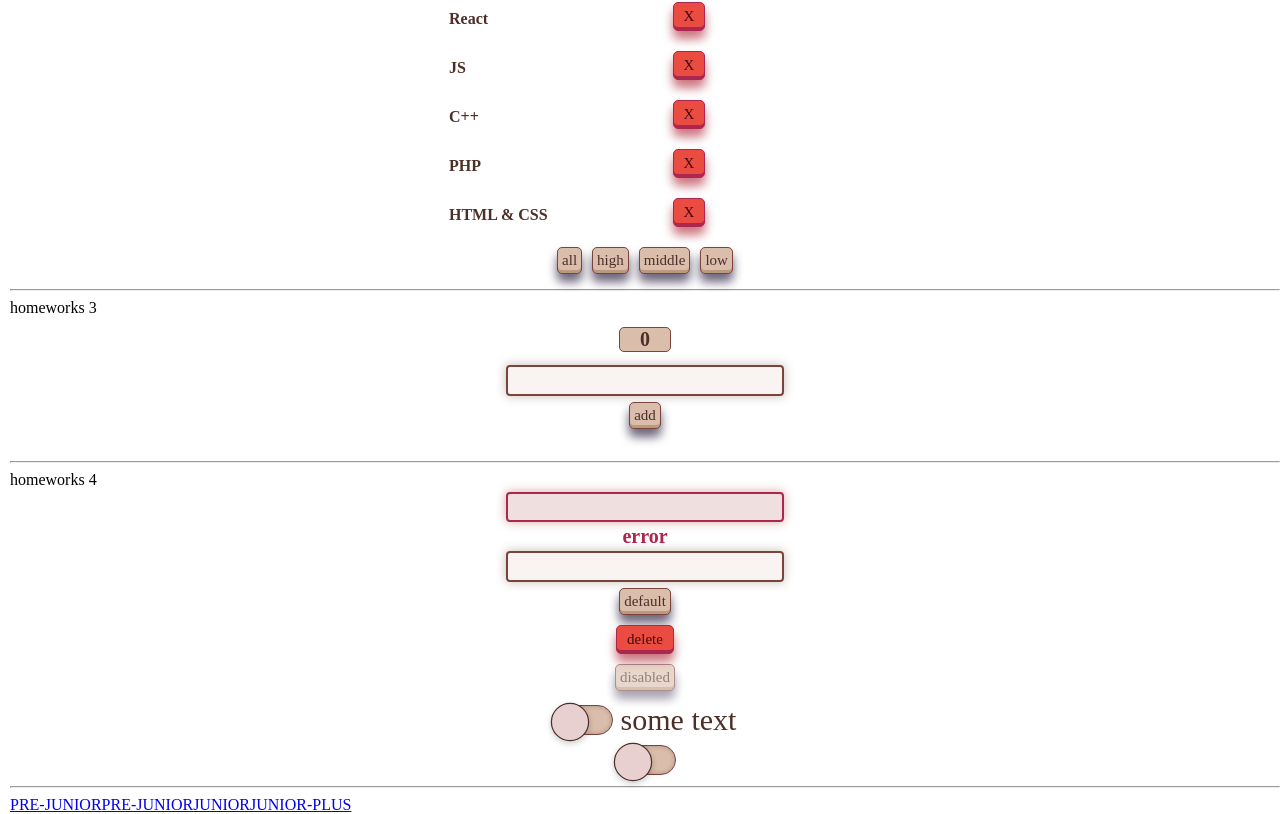
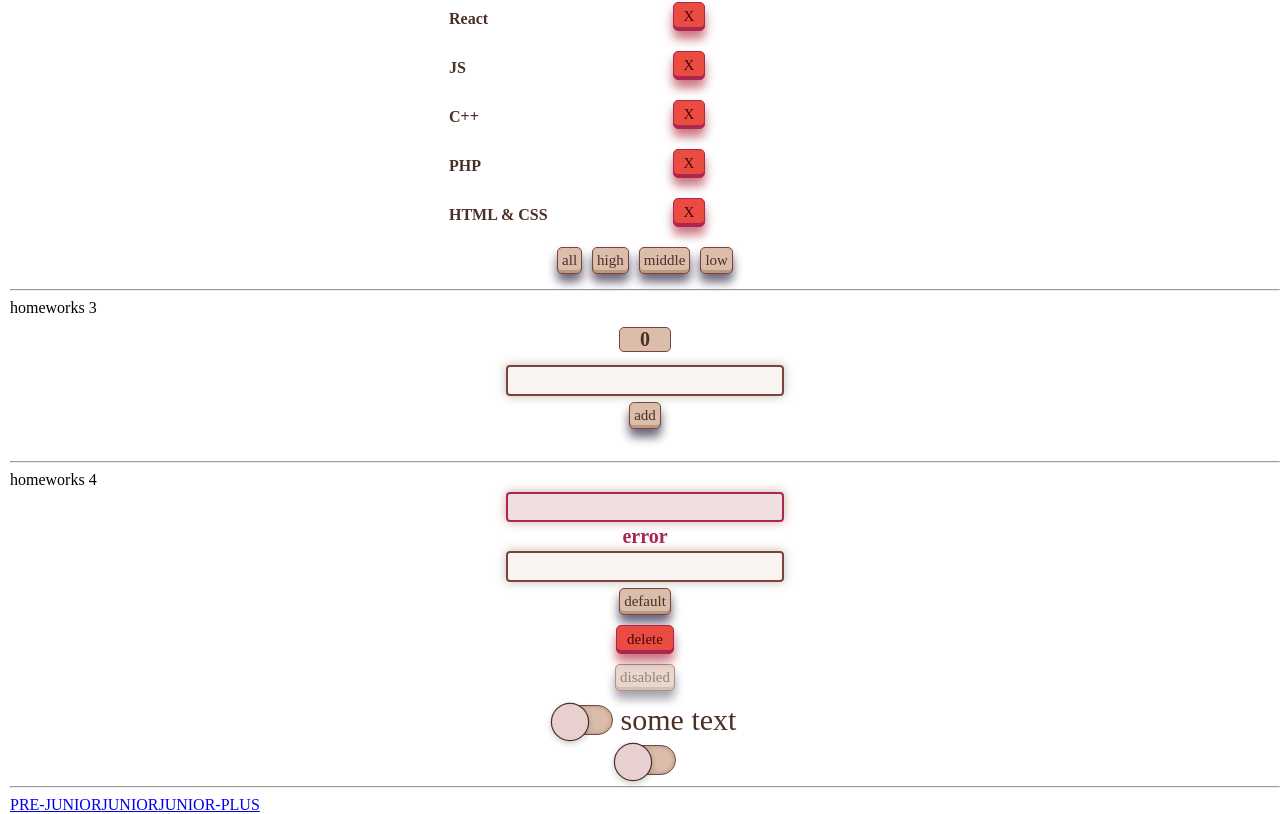
Before and after one commit to e-doschechnikova/Homework-Ignat, a React (Create React App) app: page /#/pre-junior in a window 1280 px wide. Shown: the part 351-1165 px from the top of the page. Built offline with nearby package versions, Linux system fonts and the light colour scheme; a web font is replaced by a local one.

Commit message:
fix bugs HW5

```diff
--- a/src/p2-homeworks/h5-rrd-v6/Header.tsx
+++ b/src/p2-homeworks/h5-rrd-v6/Header.tsx
@@ -5,10 +5,9 @@ import { PATH } from "../h5/Routes";
 function Header() {
   return (
     <div>
-      <NavLink to={"/l"}>PRE-JUNIOR</NavLink>
-      <NavLink to={PATH.PRE_JUNIOR}>PRE-JUNIOR</NavLink>
-      <NavLink to={PATH.JUNIOR}>JUNIOR</NavLink>
-      <NavLink to={PATH.JUNIOR_PLUS}>JUNIOR-PLUS</NavLink>
+      <NavLink to={"/pre-junior"}>PRE-JUNIOR</NavLink>
+      <NavLink to={"/junior"}>JUNIOR</NavLink>
+      <NavLink to={"/junior-plus"}>JUNIOR-PLUS</NavLink>
     </div>
   );
 }
--- a/src/p2-homeworks/h5/Routes.tsx
+++ b/src/p2-homeworks/h5/Routes.tsx
@@ -12,8 +12,6 @@ import { JuniorPlus } from "../h5-rrd-v6/pages/JuniorPlus";
 
 export const PATH = {
   PRE_JUNIOR: "/pre-junior",
-  JUNIOR: "/junior",
-  JUNIOR_PLUS: "/junior-plus",
 };
 
 function Routes() {
@@ -24,9 +22,6 @@ function Routes() {
           {/* <Route path="new" element={<PreJunior />} /> */}
           {/*в начале мы попадаем на страницу '/' и переходим сразу на страницу PRE_JUNIOR*/}
           {/* <Route path="*" element={<Navigate to={PATH.PRE_JUNIOR} replace />} /> */}
-          {/* <Route path={PATH.PRE_JUNIOR} element={<PreJunior />} /> */}
-          {/* <Route path={PATH.JUNIOR} element={<Junior />} /> */}
-          {/* <Route path={PATH.JUNIOR_PLUS} element={<JuniorPlus />} /> */}
 
           {/*у этого роута нет пути, он отрисуется если пользователь захочет попасть на несуществующую страницу*/}
           {/* <Route element={<Error404 />} /> */}
```
Also changed, not shown: src/p2-homeworks/h5/HW5.tsx (+4 -4 lines).
